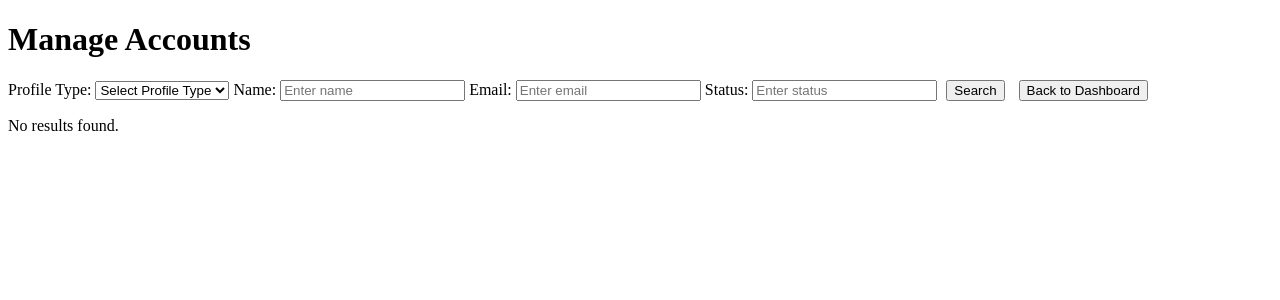
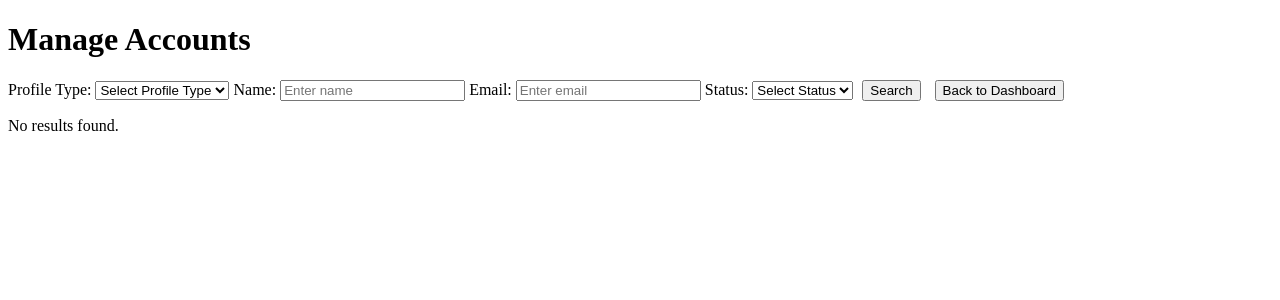
Before and after one commit to chuajinchen/CSIT314-Carpitalist, a Flask app: page /manage_accounts in a window 1280 px wide. Shown: the top 300 px of the page. Run offline with Flask 3, Linux system fonts and the light colour scheme.

Commit message:
Changed search field to dropdown box for status

```diff
--- a/Class/templates/manage_accounts.html
+++ b/Class/templates/manage_accounts.html
@@ -88,7 +88,11 @@
             <input type="email" id="email" name="email" placeholder="Enter email">
 
             <label for="status">Status:</label>
-            <input type="text" id="status" name="status" placeholder="Enter status">
+            <select id="status" name="status">
+                <option value="">Select Status</option>
+                <option value="Active">Active</option>
+                <option value="Suspended">Suspended</option>
+            </select>
 
             <button type="submit">Search</button>
             <a href="/dashboard">
```
